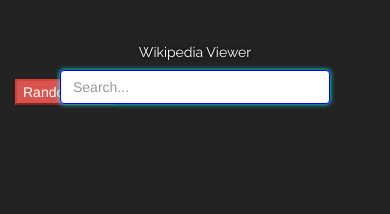
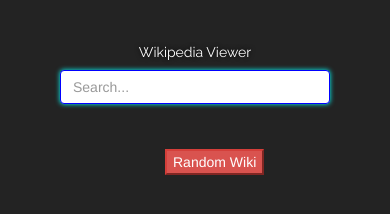
Before and after one commit to Mizuone/WikiViewer, a plain HTML site: page index.html in a window 390 px wide. Drawn offline with nearby package versions, Linux system fonts and the light colour scheme.

Commit message:
Update stylesheet.css

```diff
--- a/stylesheet.css
+++ b/stylesheet.css
@@ -46,6 +46,9 @@ ul.resultformat a {
 ul.resultformat a:link {
     color: black;
 }
+ul.resultformat a:visited {
+    color: black;
+}
 ul.resultformat li {
     padding: 15px;
     background-color: white;
@@ -72,6 +75,16 @@ ul.resultformat a:hover {
     text-decoration: none;
     color: blue;
 }
+#randombutton {
+    position: relative;
+    top: 70px;
+    cursor: default;
+    transition: 0.1s ease-in-out;
+}
+#randombutton:hover {
+    color: darkorange;
+    box-shadow: 0 0 5px white;
+}
 @media screen and (max-width: 500px) {
     h1.headingone {
         top: 25px;
@@ -81,4 +94,7 @@ ul.resultformat a:hover {
         width: 75%;
         top: 25px;
     }
+    #randombutton {
+        left: 150px;
+    }
 }
```
